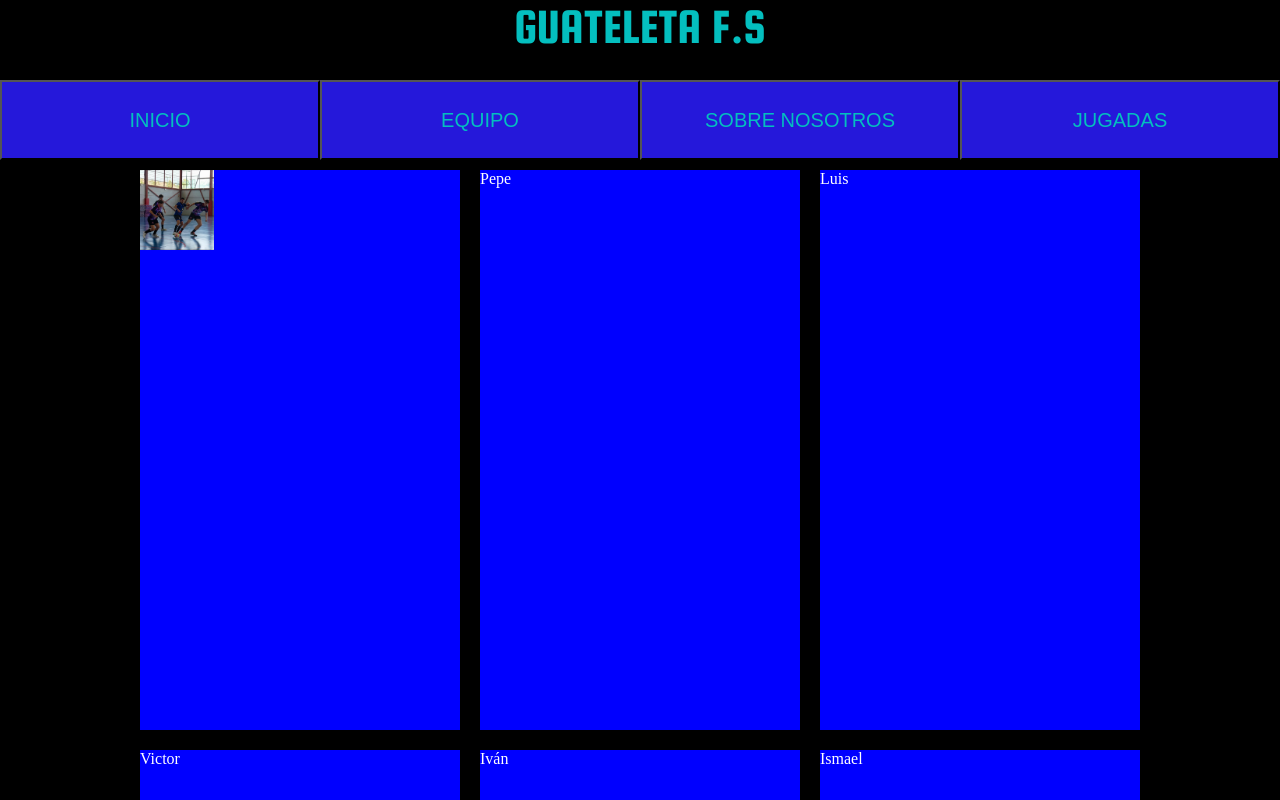
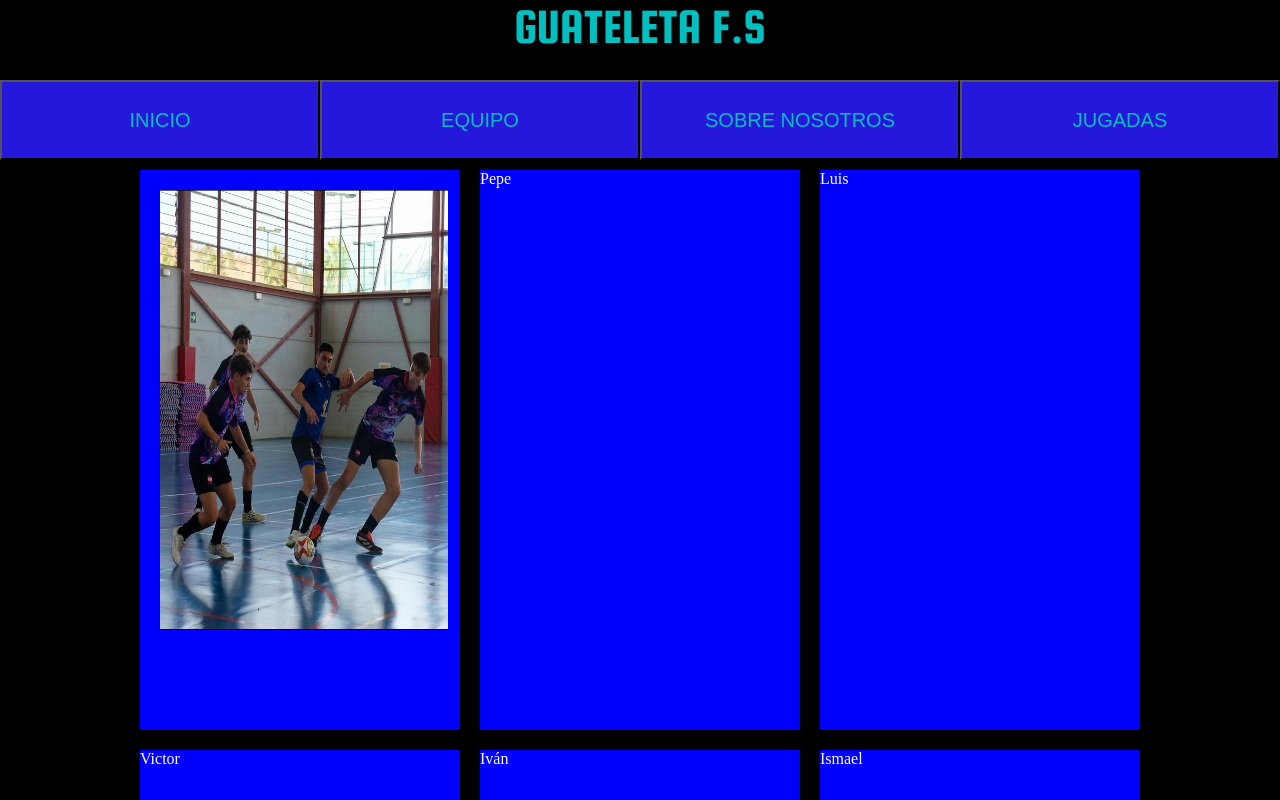
Before and after one commit to HugodelaTorreGil/PaginaFinal_LDM, a plain HTML site: page proyecto/equipo.html in a window 1280 px wide. Shown: the top 800 px of the page. Drawn offline with Linux system fonts and the light colour scheme; a web font is replaced by a local one.

Commit message:
Imagen ismael

```diff
--- a/proyecto/styles/equipo.css
+++ b/proyecto/styles/equipo.css
@@ -79,5 +79,8 @@ button{
 }
 
 .imagenismael{
-    height: 10vh;
+    margin-left: 20px;
+    margin-top: 20px;
+    height: 55vh;
+    width: 22.5vw;
 }
```
